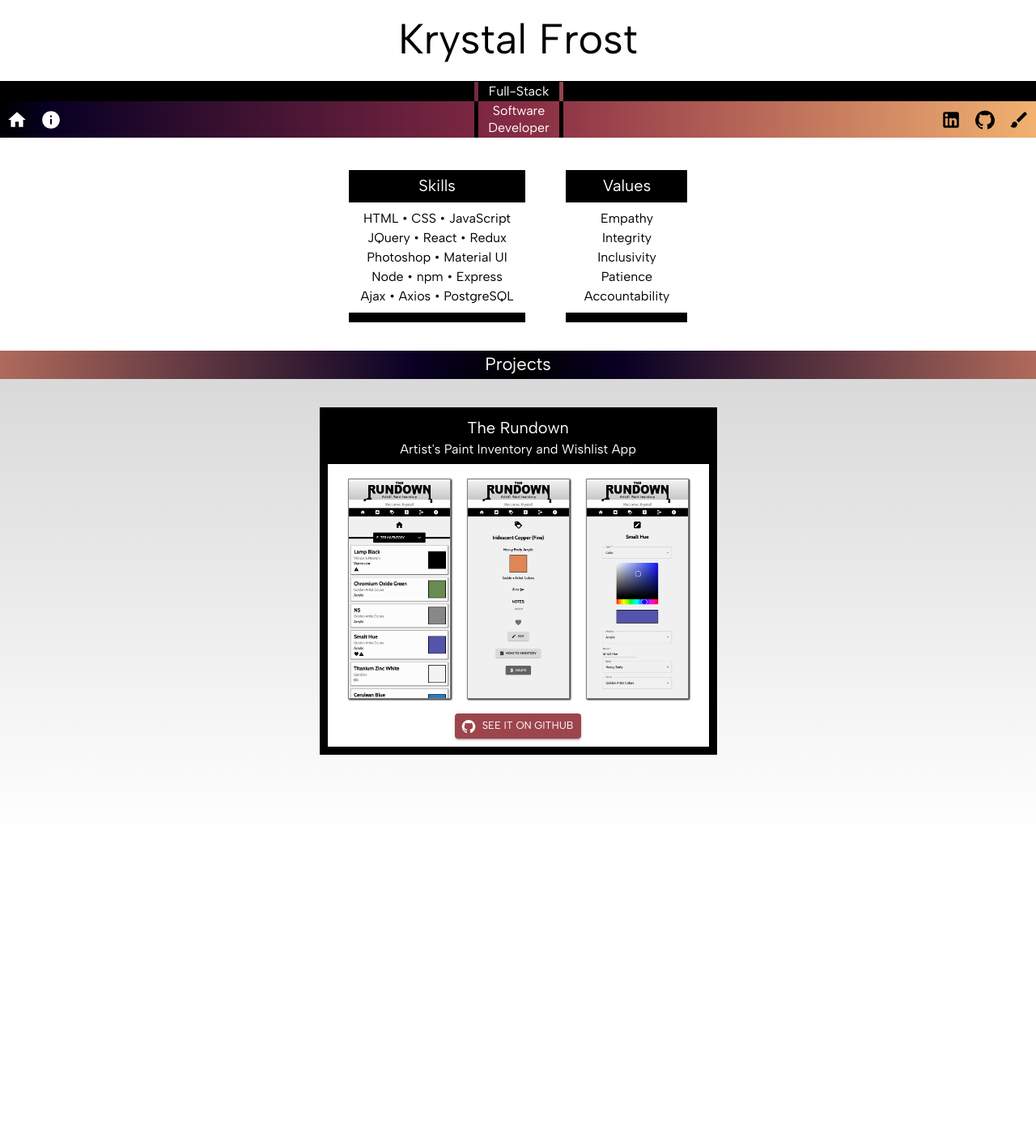
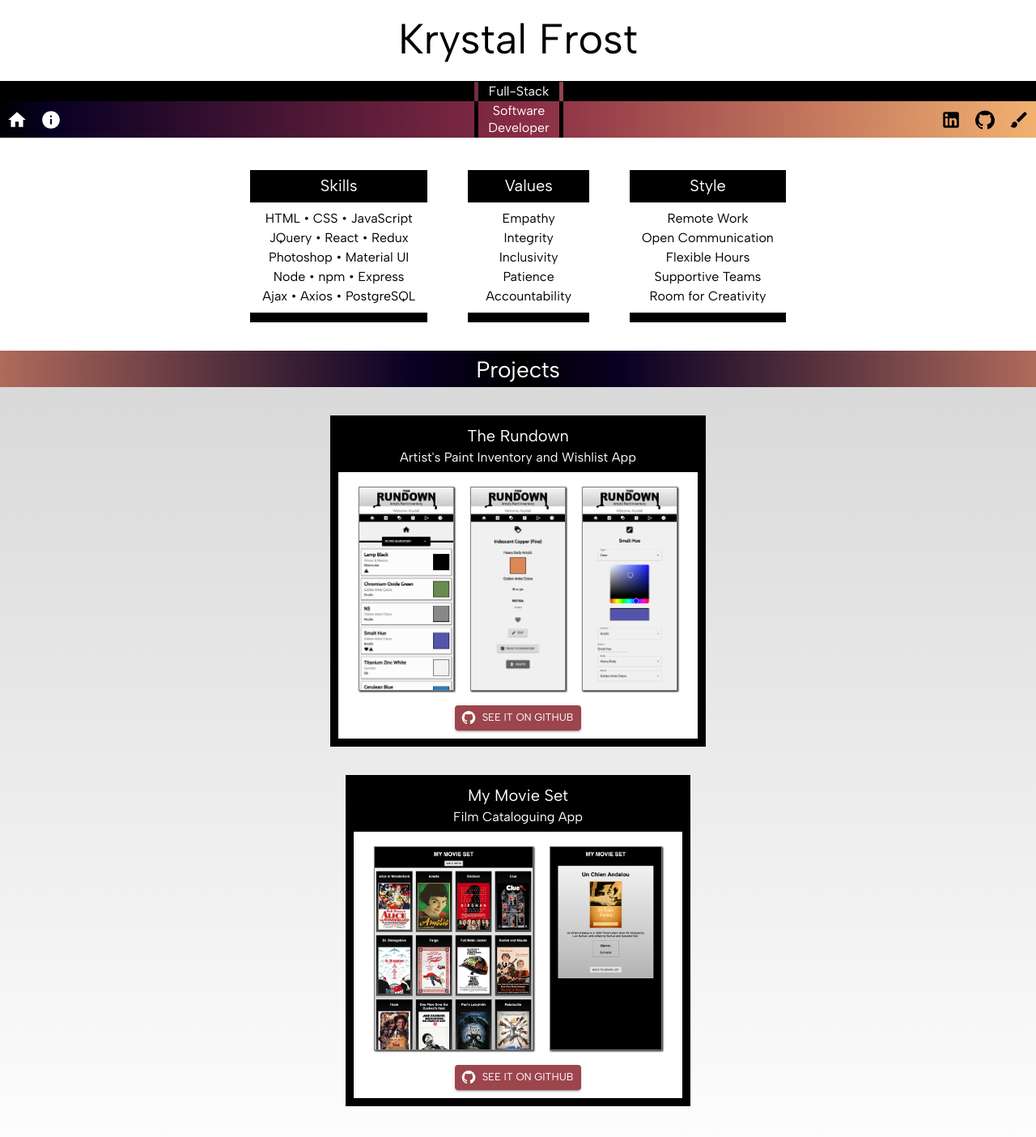
Before and after one commit to librarykrystal/portfolio, a React (Create React App) app: page /#/home in a window 1280 px wide. Shown: the top 1404 px of the page at 81% size. Before the commit the page ends 1032 px from the top, so only its background shows below. Built offline with nearby package versions, Linux system fonts and the light colour scheme; a web font is replaced by a local one.

Commit message:
Added My Movie Set to projects.

```diff
--- a/src/components/App/App.css
+++ b/src/components/App/App.css
@@ -104,7 +104,7 @@ Home — Skills / Values
 
 .skillsValuesContainer {
   display: grid;
-  grid-template-columns: 2;
+  grid-template-columns: 3;
 }
 
 .skillsBorderContainer {
@@ -146,6 +146,20 @@ Home — Skills / Values
   background-color: black;
   margin-top: 20px;
   margin-left: 25px;
+  margin-right: 25px;
+  justify-self: center;
+  display: grid;
+  grid-template-rows: 2;
+  border-bottom: 12px solid black;
+}
+
+.wantsBorderContainer {
+  grid-column-start: 3;
+  min-width: 150px;
+  max-width: 250px;
+  background-color: black;
+  margin-top: 20px;
+  margin-left: 25px;
   justify-self: center;
   display: grid;
   grid-template-rows: 2;
@@ -164,13 +178,17 @@ Projects
 
 .projectsHeaderBox {
   grid-row-start: 1;
-  height: 35px;
+  height: 45px;
   margin-top: 15px;
   margin-bottom: 0px;
   color: white;
   /* background: linear-gradient(90deg, rgba(9,113,118,1) 0%, rgba(2,0,36,1) 50%, rgba(9,113,118,1) 100%); */
   background: linear-gradient(90deg, #af6a5b 0%, rgba(9,0,36,1) 40%, rgba(0,0,0,1) 50%, rgba(9,0,36,1) 60%, #af6a5b 100%);
   text-align: center;
+}
+
+.projectsHeaderText {
+  padding-top: 5px;
 }
 
 .projectsBorderContainer {
@@ -203,12 +221,16 @@ Projects
   justify-content: space-around;
 }
 
-.rundownImage {
-  width: 125px;
+.appImage {
+  height: 250px;
   border: 1px solid gray;
   box-shadow: 1px 1px 2px;
   margin: 3px 10px 3px 10px;
 }
+
+/* .movieSetImage {
+
+} */
 
 .projectButtons {
   display: flex;
--- a/src/components/Home/Home.jsx
+++ b/src/components/Home/Home.jsx
@@ -73,6 +73,21 @@ function Home() {
               </div>
           </div>
 
+          <div className="wantsBorderContainer">
+            <div className="skillsHeaderBox">
+              <Typography className="skillsHeaderText" variant="h6" mt={0.4} mb={0} sx={{ fontSize: 20 }} gutterBottom>
+                Style
+              </Typography>
+            </div>
+            <div className="skillsBody">
+              <Typography variant="body1" mt={1} mb={0} gutterBottom>Remote Work</Typography>
+              <Typography variant="body1" mt={0} mb={0} gutterBottom>Open Communication</Typography>
+              <Typography variant="body1" mt={0} mb={0} gutterBottom>Flexible Hours</Typography>
+              <Typography variant="body1" mt={0} mb={0} gutterBottom>Supportive Teams</Typography>
+              <Typography variant="body1" mt={0} mb={1} gutterBottom>Room for Creativity</Typography>
+            </div>
+          </div>
+
         </div>
       </div>
 
--- a/src/components/Projects/Projects.jsx
+++ b/src/components/Projects/Projects.jsx
@@ -4,6 +4,9 @@ import {useHistory} from 'react-router-dom';
 import rundownHome from './theRundown_home.png';
 import rundownDetails from './theRundown_details.png';
 import rundownEdit from './theRundown_edit.png';
+import movieSetList from './myMovieSet_list.png';
+import movieSetDetails from './myMovieSet_details2.png';
+
 
 // Material UI Imports
 import { createTheme, ThemeProvider } from '@mui/material/styles';
@@ -49,27 +52,28 @@ function Projects() {
     <ThemeProvider theme={theme}>
 
       <div className="projectsHeaderBox">
-        <Typography className="projectsHeaderText" variant="body1" mt={0} mb={0} sx={{ fontSize: 22 }} gutterBottom>
+        <Typography className="projectsHeaderText" variant="h5" sx={{ fontSize: 28 }} gutterBottom>
           Projects
         </Typography>
       </div>
 
       <div className="projectsOuterContainer">
 
+        {/* THE RUNDOWN */}
         <div className="projectsBorderContainer">
             <div className="projectHeaderBox">
-              <Typography className="projectsHeaderText" variant="body1" mt={0} mb={0} sx={{ fontSize: 20 }} gutterBottom>
+              <Typography className="projectHeaderText" variant="body1" mt={0} mb={0} sx={{ fontSize: 20 }} gutterBottom>
                 The Rundown
               </Typography>
-              <Typography className="projectsHeaderText" variant="body1" mt={0} mb={0} gutterBottom>
+              <Typography className="projectHeaderText" variant="body1" mt={0} mb={0} gutterBottom>
                 Artist's Paint Inventory and Wishlist App
               </Typography>
             </div>
             <div className="projectBody">
               <div className="projectImages">
-                <img className="rundownImage" src={rundownHome}></img>
-                <img className="rundownImage" src={rundownDetails}></img>
-                <img className="rundownImage" src={rundownEdit}></img>
+                <img className="appImage" src={rundownHome}></img>
+                <img className="appImage" src={rundownDetails}></img>
+                <img className="appImage" src={rundownEdit}></img>
               </div>
               <div className="projectButtons">
                 <Button
@@ -81,7 +85,34 @@ function Projects() {
                 >See it on GitHub
               </Button>
             </div>
+          </div>
+        </div>
 
+        {/* MY MOVIE SET */}
+        <div className="projectsBorderContainer">
+          <div className="projectHeaderBox">
+            <Typography className="projectHeaderText" variant="body1" mt={0} mb={0} sx={{ fontSize: 20 }} gutterBottom>
+              My Movie Set
+            </Typography>
+            <Typography className="projectHeaderText" variant="body1" mt={0} mb={0} gutterBottom>
+              Film Cataloguing App
+            </Typography>
+          </div>
+          <div className="projectBody">
+            <div className="projectImages">
+              <img className="appImage" src={movieSetList}></img>
+              <img className="appImage" src={movieSetDetails}></img>
+            </div>
+            <div className="projectButtons">
+              <Button
+              variant="contained"
+              color="info"
+              size="small"
+              startIcon={<GitHubIcon />}
+              href="https://github.com/librarykrystal/weekend-movie-sagas"
+              >See it on GitHub
+              </Button>
+            </div>
           </div>
         </div>
 
```
Also changed, not shown: src/components/Projects/myMovieSet_details2.png (added), src/components/Projects/myMovieSet_list.png (added).
